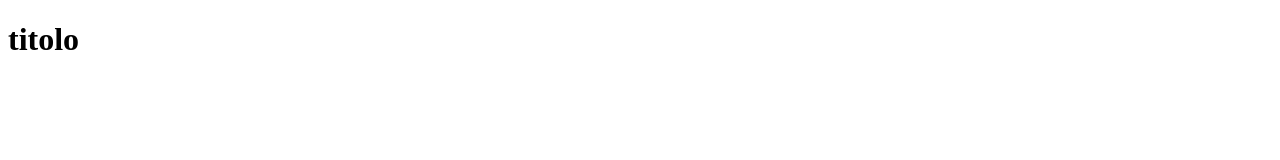
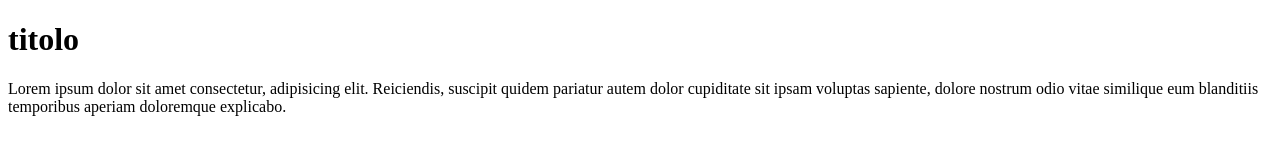
Before and after one commit to AlessioBevilacqua/selfwork-git, a plain HTML site: page index.html in a window 1280 px wide. Drawn offline with Linux system fonts and the light colour scheme.

Commit message:
inserito paragrafo

```diff
--- a/index.html
+++ b/index.html
@@ -7,6 +7,7 @@
 </head>
 <body>
     <h1>titolo</h1>
+    <p>Lorem ipsum dolor sit amet consectetur, adipisicing elit. Reiciendis, suscipit quidem pariatur autem dolor cupiditate sit ipsam voluptas sapiente, dolore nostrum odio vitae similique eum blanditiis temporibus aperiam doloremque explicabo.</p>
 
 </body>
 </html>
```
